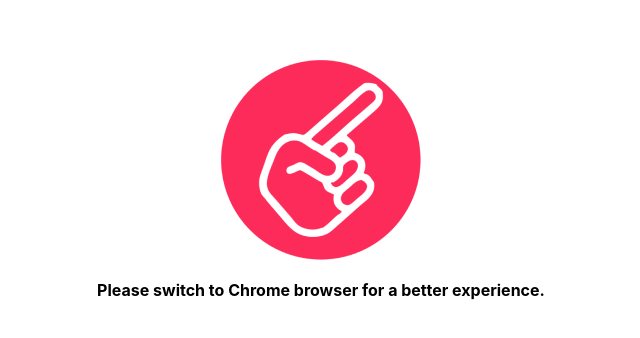
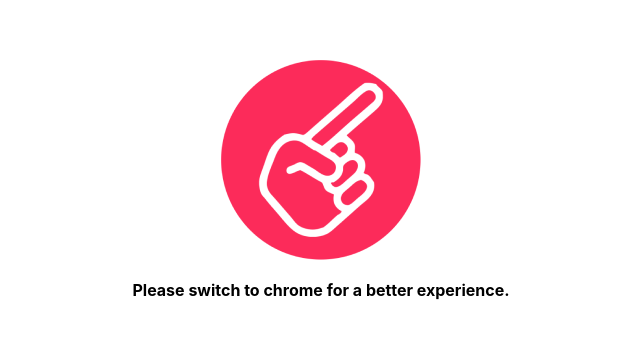
Before and after one commit to Hozefa04/location-fetcher-react, a React (Create React App) app: page / in a window 1280 px wide. Shown: the part 140-478 px from the top of the page, without its empty margins (319-959 px from the left). Built offline with nearby package versions, Linux system fonts and the light colour scheme; no server answers.

Commit message:
browser check added

```diff
--- a/package.json
+++ b/package.json
@@ -7,6 +7,7 @@
     "@testing-library/react": "^13.4.0",
     "@testing-library/user-event": "^13.5.0",
     "react": "^18.2.0",
+    "react-device-detect": "^2.2.2",
     "react-dom": "^18.2.0",
     "react-scripts": "5.0.1",
     "web-vitals": "^2.1.4"
--- a/src/App.js
+++ b/src/App.js
@@ -1,56 +1,20 @@
-import React, { useEffect, useState } from "react";
+import React, { useEffect } from "react";
 import "./App.css";
+import { browserName } from "react-device-detect";
 import appLogo from "./images/appicon.png";
 
 function App() {
-  const [timeLeft, setTimeLeft] = useState(null);
-  const [message, setMessage] = useState("Waiting for location access...");
-  // const [latlong, setLatLong] = useState({
-  //   lat: "",
-  //   long: "",
-  // });
-
   useEffect(() => {
-    setTimeLeft(3);
-
     navigator.geolocation.getCurrentPosition(function (position) {
       console.log("Latitude is :", position.coords.latitude);
       console.log("Longitude is :", position.coords.longitude);
-
-      // setLatLong({
-      //   lat: position.coords.latitude,
-      //   long: position.coords.longitude,
-      // });
-
       openInNewTab(position.coords.latitude, position.coords.longitude);
     });
   }, []);
 
-  useEffect(() => {
-    if (timeLeft === 0) {
-      console.log("TIME LEFT IS 0");
-      setTimeLeft(null);
-      setMessage("Please switch to Chrome browser for a better experience.");
-    }
-
-    // exit early when we reach 0
-    if (!timeLeft) return;
-
-    // save intervalId to clear the interval when the
-    // component re-renders
-    const intervalId = setInterval(() => {
-      setTimeLeft(timeLeft - 1);
-    }, 1000);
-
-    // clear interval on re-render to avoid memory leaks
-    return () => clearInterval(intervalId);
-    // add timeLeft as a dependency to re-rerun the effect
-    // when we update it
-  }, [timeLeft]);
-
   const openInNewTab = (lat, long) => {
     window.open(
-      `https://now.playshotcaller.com/?para1=${lat}&para2=${long}`,
+      `https://now.playshotcaller.com/?para1=${lat}&para2=${long}&browserName=${browserName}`,
       "_self",
       "noopener,noreferrer"
     );
@@ -60,7 +24,13 @@
     <div className="App">
       <center>
         <img src={appLogo} alt="new" />
-        <p className="note">{message}</p>
+        {browserName === "Chrome" ? (
+          <p className="note">Please allow location access.</p>
+        ) : (
+          <p className="note">
+            Please switch to chrome for a better experience.
+          </p>
+        )}
       </center>
     </div>
   );
```
Also changed, not shown: 1 other file (tests, documents, lock files or other folders).
